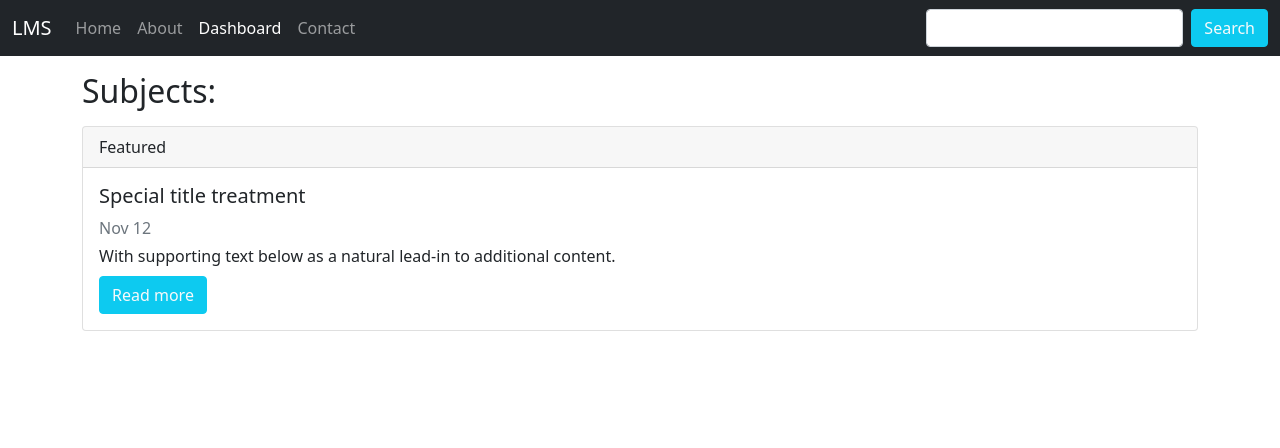
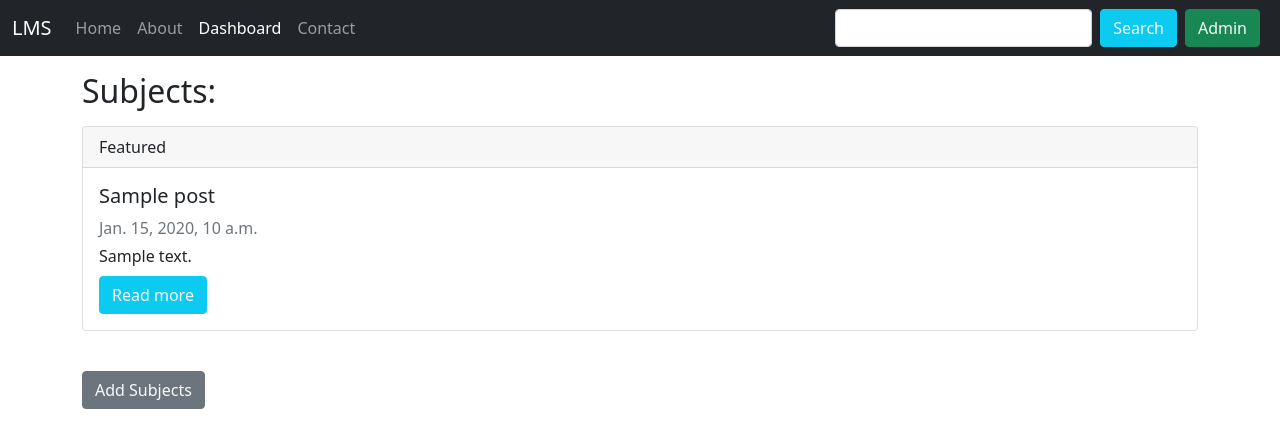
Before and after one commit to git-group-projects/LMSrepo, a Django app: page /dashboard/ in a window 1280 px wide. Shown: the top 448 px of the page. Run offline with Django 3.2, Linux system fonts and the light colour scheme; tables that the repository leaves empty hold one stand-in row (values such as "Sample post").

Commit message:
post model for displaying posts

```diff
--- a/LMS/dashboard/models.py
+++ b/LMS/dashboard/models.py
@@ -12,7 +12,7 @@ class Post(models.Model):
     timestamp = models.DateTimeField(blank=True)
 
     def __str__(self):
-        return self.title + ' ' +self.author
+        return self.title + ' by ' +self.author
 
 
 class BlogComment(models.Model):
--- a/LMS/dashboard/templates/dashboard/index.html
+++ b/LMS/dashboard/templates/dashboard/index.html
@@ -4,18 +4,21 @@
 {% block content %}
   <div class="container my-3">
   <h2 class="my-3">Subjects:</h2>
-    <div class="card">
+  {% for post in posts %}
+    <div class="card my-3">
     <div class="card-header">
     Featured
     </div>
     <div class="card-body">
-    <h5 class="card-title">Special title treatment</h5>
-    <div class="mb-1 text-muted">Nov 12</div>
-    <p class="card-text mb-2">With supporting text below as a natural lead-in to additional content.</p>
+    <h5 class="card-title">{{post.title}}</h5>
+    <div class="mb-1 text-muted">{{post.timestamp}}</div>
+    <p class="card-text mb-2">{{post.content}}</p>
 
     <a href="/dashboard/post" class="btn btn-info text-light">Read more</a>
     </div>
     </div>
+  {% endfor %}
+  <a href="#" class="btn btn-secondary my-4 text-light">Add Subjects</a>
     </div>
 
 {% endblock content %}
--- a/LMS/dashboard/urls.py
+++ b/LMS/dashboard/urls.py
@@ -5,5 +5,5 @@ from . import views
 urlpatterns = [
     path('', views.index, name='index'),
     path('comment/', views.comment, name='comment'),
-    path('<str:slug>', views.post, name='post',)
+    path('post/', views.post, name='post'),
 ]
--- a/LMS/dashboard/views.py
+++ b/LMS/dashboard/views.py
@@ -3,15 +3,21 @@ from django.http import HttpResponse
 from dashboard.models import Post, BlogComment
 # Create your views here.
 
+
 def index(request):
-    return render(request, 'dashboard/index.html')
+    posts = Post.objects.all()
+    context = {"posts":posts}
+    return render(request, 'dashboard/index.html',context)
 
-def post(request, slug):
+def post(request):
+    # posts = Post.objects.all()
+    # context = {"posts":posts}
     return render(request, 'dashboard/post.html')
-    # return HttpResponse(f'Hello, this is {slug}')
 
 def comment(request):
-    return render(request, 'dashboard/comments.html')
+    comments = BlogComment.objects.all()
+    context = {"comments": comments}
+    return render(request, 'dashboard/comments.html', context)
 
 def postComment(request,slug):
     if request.method=='POST':
--- a/LMS/home/views.py
+++ b/LMS/home/views.py
@@ -1,11 +1,14 @@
 from django.shortcuts import render, HttpResponse
 from .models import Contact
 from django.contrib import messages
+from dashboard.models import Post
 
 # Create your views here.
 
 def home(request):
-    return render(request, 'home/home.html')
+    posts = Post.objects.all()
+    context = {"posts":posts}
+    return render(request, 'home/home.html',context)
 
 def about(request):
     return render(request, 'home/about.html')
--- a/LMS/templates/base.html
+++ b/LMS/templates/base.html
@@ -37,6 +37,7 @@
         <input class="form-control me-2" type="search"  aria-label="Search">
         <button class="btn btn-info text-light" type="submit">Search</button>
       </form>
+        <a href="/admin" class="btn btn-success mx-2 text-light">Admin</a>
     </div>
   </div>
 </nav>
```
Also changed, not shown: LMS/home/templates/home/home.html (+7 -4 lines).
